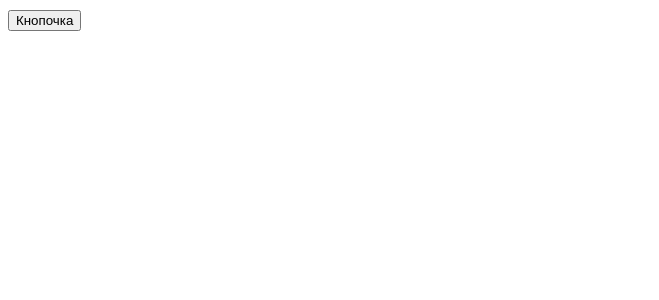
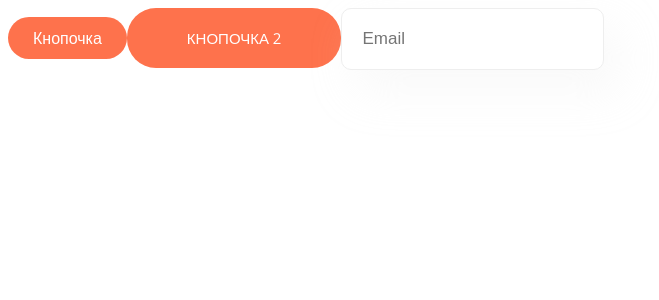
Before and after one commit to DenisNeddy/pur_sc_pizza-app, a React (Vite) app in the folder pizza-app/: page / in a window 1280 px wide. Shown: the top 300 px of the page, without its empty margins (0-659 px from the left). Built offline with nearby package versions, Linux system fonts and the light colour scheme.

Commit message:
10.8 Упражнение - Создание кнопки и input

```diff
--- a/pizza-app/src/App.tsx
+++ b/pizza-app/src/App.tsx
@@ -2,6 +2,7 @@
 
 import Button from './components/Button/Button';
 import { MouseEvent, useState } from 'react';
+import Input from './components/Input/Input';
 
 function App() {
 
@@ -20,6 +21,8 @@ function App() {
 	return (
 		<>
 			<Button onClick={addCounter}>Кнопочка</Button>
+			<Button onClick={addCounter} appearence='big'>Кнопочка 2</Button>
+			<Input placeholder='Email'/>
 		</>
 	);
 }
--- a/pizza-app/src/components/Button.props.ts
+++ b/pizza-app/src/components/Button.props.ts
@@ -2,4 +2,5 @@ import { ButtonHTMLAttributes, ReactNode } from 'react';
 
 export interface ButtonProps extends ButtonHTMLAttributes<HTMLButtonElement> {
     children: ReactNode;
+    appearence?: 'big' | 'small';
 }
--- a/pizza-app/src/components/Button/Button.module.css
+++ b/pizza-app/src/components/Button/Button.module.css
@@ -1,13 +1,25 @@
 .button {
-
-    padding: 8px 30px;
     font-family: inherit;
-    font-size: 16px;
+    font-style: normal;
+    font-weight: 400;
     color: var(--white-color);
     border: none;
-    border-radius: 6px;
     cursor: pointer;
     transition: background 0.25s;
+    border-radius: 29px;
+}
+
+.small {
+    padding: 10px 25px;
+    font-size: 16px;
+
+
+}
+
+.big {
+    padding: 20px 60px;
+    font-size: 15px;
+    text-transform: uppercase;
 }
 
 .accent {
--- a/pizza-app/src/components/Button/Button.tsx
+++ b/pizza-app/src/components/Button/Button.tsx
@@ -2,9 +2,12 @@ import { ButtonProps } from '../Button.props';
 import styles from './Button.module.css';
 import cn from 'classnames';
 
-const Button = ({ children, className, ...props}: ButtonProps) => {
+const Button = ({ children, appearence = 'small', className, ...props}: ButtonProps) => {
 	return (
-		<button className={cn('button accent', className)} {...props}>{ children }</button>
+		<button className={cn(styles['button'], styles['accent'], className, {
+			[styles['small']] : appearence === 'small',
+			[styles['big']] : appearence === 'big'
+		})} {...props}>{ children }</button>
 	);
 };
 
--- /dev/null
+++ b/pizza-app/src/components/Input/Input.module.css
@@ -0,0 +1,11 @@
+.input {
+    padding: 20px;
+    font-size: 17px;
+    font-style: normal;
+    font-weight: 400;
+    color: var(--text-color);
+    border: 1px solid #EEE;
+    border-radius: 10px;
+    box-shadow: 15px 20px 45px 0px rgba(233,233,233,0.252);
+
+}
--- /dev/null
+++ b/pizza-app/src/components/Input/Input.props.ts
@@ -0,0 +1,5 @@
+import { InputHTMLAttributes } from 'react';
+
+export interface InputProps extends InputHTMLAttributes<HTMLInputElement> {
+    isValid?: boolean
+}
--- /dev/null
+++ b/pizza-app/src/components/Input/Input.tsx
@@ -0,0 +1,14 @@
+import { forwardRef } from 'react';
+import styles from './Input.module.css';
+import cn from 'classnames';
+import { InputProps } from './Input.props';
+
+const Input = forwardRef<HTMLInputElement, InputProps>(function Input({className,isValid = true, ...props}, ref) {
+	return (
+		<input {...props} ref={ref} className={cn(styles['input'], className,  {
+			[styles['invalid']]: !isValid
+		})} />
+	);
+});
+
+export default Input;
```
